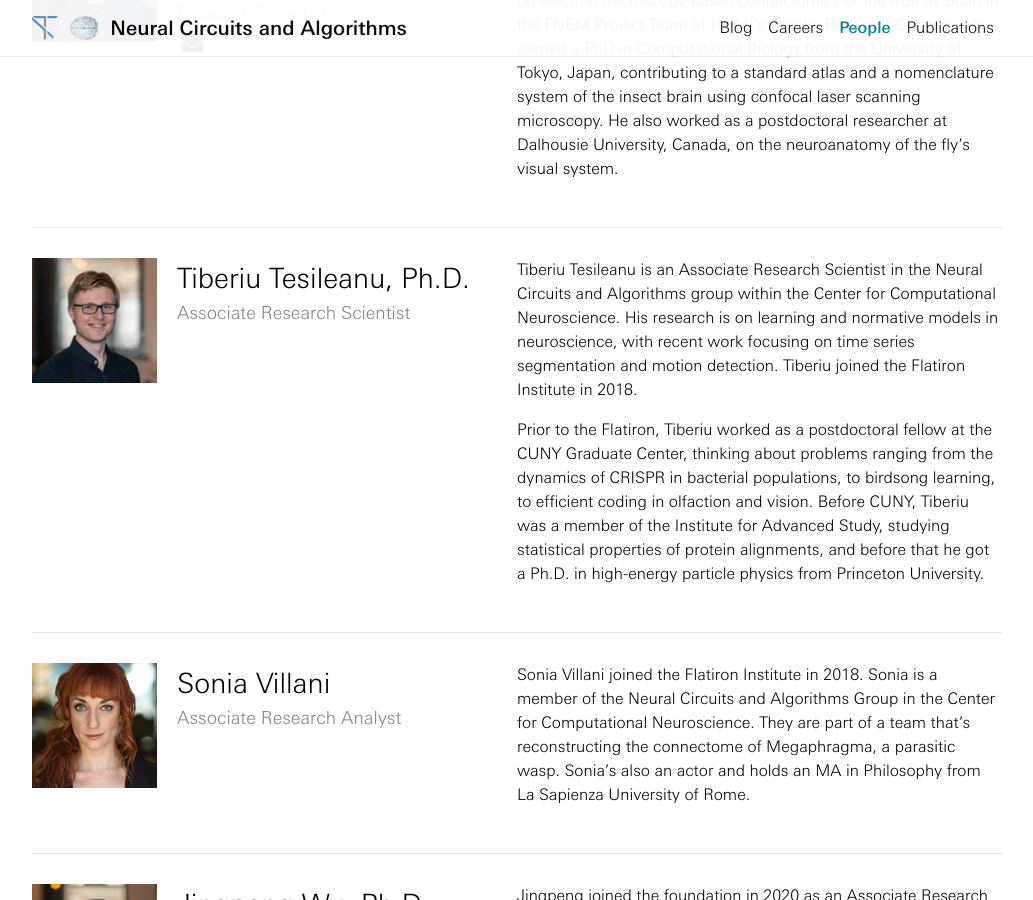
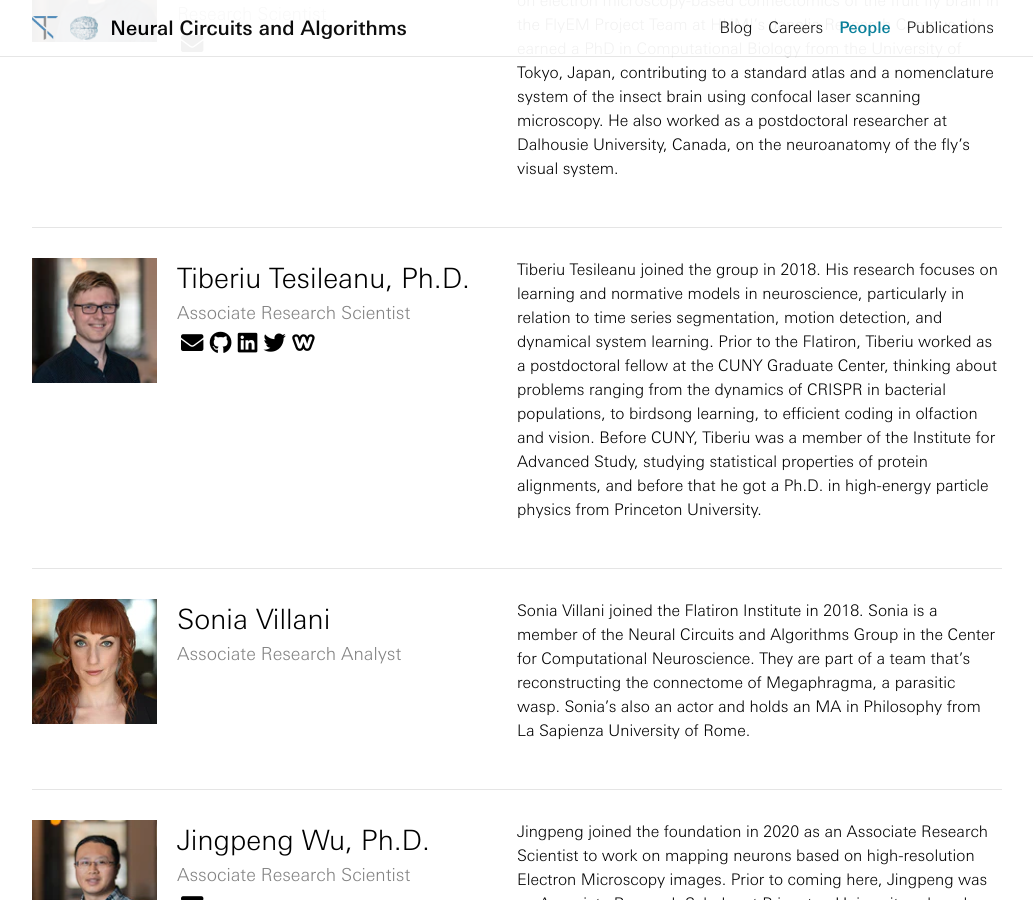
Before and after one commit to neural-circuits-and-algorithms/NCA-website, a Jekyll site: the page built from _pages/people.md, in a window 1280 px wide and 900 px high, scrolled down 2554 px. Shown: the whole window, without its empty margins (123-1156 px from the left). Built offline with Jekyll 4.4.1, drawn with Linux system fonts in a browser that asks for light colours; nearby versions of some CDN libraries; comment, search, counter and statistics services are not loaded; a style sheet for code colours, icons or effects is not loaded.

Commit message:
Update People entry for Tibi

```diff
--- a/_people/tiberiu.md
+++ b/_people/tiberiu.md
@@ -5,9 +5,12 @@ position: Associate Research Scientist
 degree: Ph.D.
 image: tiberiu.webp
 scholar_userid: 8--imZAAAAAJ&hl=en&oi=ao
+email: ttesileanu@flatironinstitute.org
+github_username: ttesileanu
+website: http://ttesileanu.com
+linkedin_username: tiberiu-tesileanu-b471a5198
+twitter_username: ttesileanu
 category: Current
 ---
 <!-- bio below -->
-Tiberiu Tesileanu is an Associate Research Scientist in the Neural Circuits and Algorithms group within the Center for Computational Neuroscience. His research is on learning and normative models in neuroscience, with recent work focusing on time series segmentation and motion detection. Tiberiu joined the Flatiron Institute in 2018.
-
-Prior to the Flatiron, Tiberiu worked as a postdoctoral fellow at the CUNY Graduate Center, thinking about problems ranging from the dynamics of CRISPR in bacterial populations, to birdsong learning, to efficient coding in olfaction and vision. Before CUNY, Tiberiu was a member of the Institute for Advanced Study, studying statistical properties of protein alignments, and before that he got a Ph.D. in high-energy particle physics from Princeton University.
+Tiberiu Tesileanu joined the group in 2018. His research focuses on learning and normative models in neuroscience, particularly in relation to time series segmentation, motion detection, and dynamical system learning. Prior to the Flatiron, Tiberiu worked as a postdoctoral fellow at the CUNY Graduate Center, thinking about problems ranging from the dynamics of CRISPR in bacterial populations, to birdsong learning, to efficient coding in olfaction and vision. Before CUNY, Tiberiu was a member of the Institute for Advanced Study, studying statistical properties of protein alignments, and before that he got a Ph.D. in high-energy particle physics from Princeton University.
```
